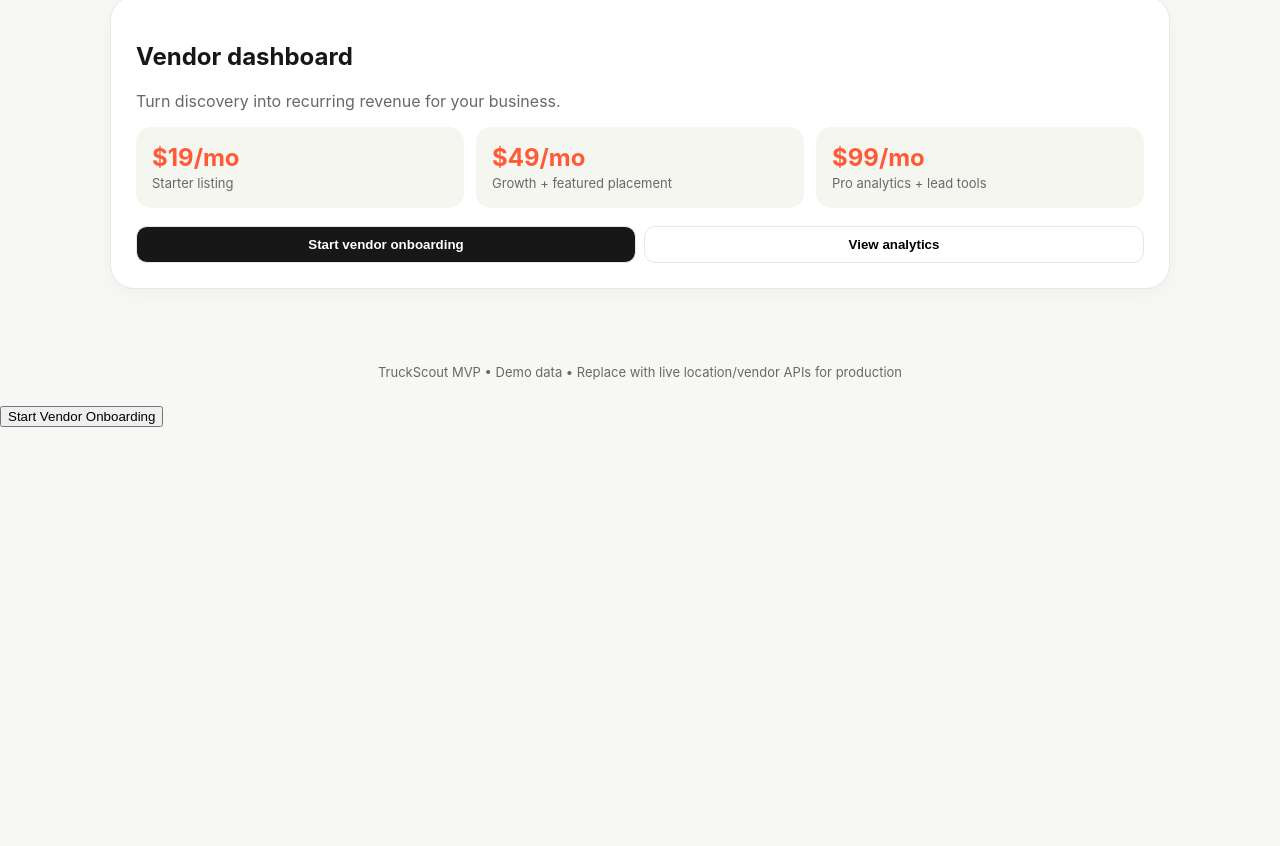
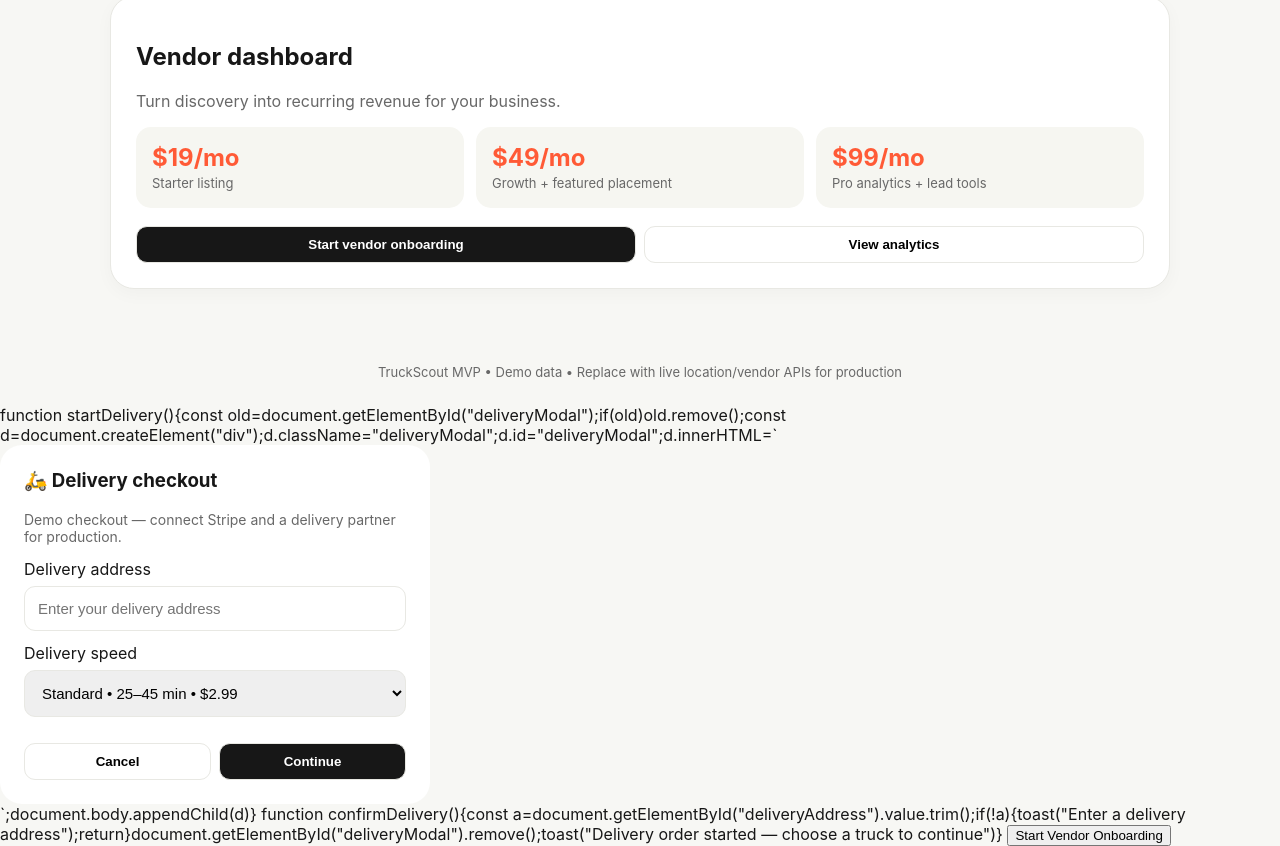
Before and after one commit to marcjr91277-oss/TruckScout, a plain HTML site: page index.html in a window 1280 px wide. Shown: the part 2253-3099 px from the top of the page. Before the commit the page ends 2680 px from the top, so only its background shows below. Drawn offline with nearby package versions, Linux system fonts and the light colour scheme.

Commit message:
Update index.html

```diff
--- a/index.html
+++ b/index.html
@@ -134,7 +134,9 @@ window.addEventListener("load",initMap);
 function startDelivery(){const old=document.getElementById("deliveryModal");if(old)old.remove();const d=document.createElement("div");d.className="deliveryModal";d.id="deliveryModal";d.innerHTML=`<div class="deliverySheet"><h3>🛵 Delivery checkout</h3><p style="color:var(--muted);font-size:14px">Demo checkout — connect Stripe and a delivery partner for production.</p><label>Delivery address</label><input id="deliveryAddress" placeholder="Enter your delivery address"><label>Delivery speed</label><select><option>Standard • 25–45 min • $2.99</option><option>Priority • 15–30 min • $5.99</option></select><div class="actions"><button onclick="document.getElementById('deliveryModal').remove()">Cancel</button><button class="primary" onclick="confirmDelivery()">Continue</button></div></div>`;document.body.appendChild(d)}
 function confirmDelivery(){const a=document.getElementById("deliveryAddress").value.trim();if(!a){toast("Enter a delivery address");return}document.getElementById("deliveryModal").remove();toast("Delivery order started — choose a truck to continue")}
 </script>
-<script> src="https://unpkg.com/leaflet@1.9.4/dist/leaflet.js">function startDelivery(){const old=document.getElementById("deliveryModal");if(old)old.remove();const d=document.createElement("div");d.className="deliveryModal";d.id="deliveryModal";d.innerHTML=`<div class="deliverySheet"><h3>🛵 Delivery checkout</h3><p style="color:var(--muted);font-size:14px">Demo checkout — connect Stripe and a delivery partner for production.</p><label>Delivery address</label><input id="deliveryAddress" placeholder="Enter your delivery address"><label>Delivery speed</label><select><option>Standard • 25–45 min • $2.99</option><option>Priority • 15–30 min • $5.99</option></select><div class="actions"><button onclick="document.getElementById('deliveryModal').remove()">Cancel</button><button class="primary" onclick="confirmDelivery()">Continue</button></div></div>`;document.body.appendChild(d)}
+<script> src="https://unpkg.com/leaflet@1.9.4/dist/leaflet.js">
+ </script>
+function startDelivery(){const old=document.getElementById("deliveryModal");if(old)old.remove();const d=document.createElement("div");d.className="deliveryModal";d.id="deliveryModal";d.innerHTML=`<div class="deliverySheet"><h3>🛵 Delivery checkout</h3><p style="color:var(--muted);font-size:14px">Demo checkout — connect Stripe and a delivery partner for production.</p><label>Delivery address</label><input id="deliveryAddress" placeholder="Enter your delivery address"><label>Delivery speed</label><select><option>Standard • 25–45 min • $2.99</option><option>Priority • 15–30 min • $5.99</option></select><div class="actions"><button onclick="document.getElementById('deliveryModal').remove()">Cancel</button><button class="primary" onclick="confirmDelivery()">Continue</button></div></div>`;document.body.appendChild(d)}
 function confirmDelivery(){const a=document.getElementById("deliveryAddress").value.trim();if(!a){toast("Enter a delivery address");return}document.getElementById("deliveryModal").remove();toast("Delivery order started — choose a truck to continue")}
 </script>
  <button id="start-vendor-onboarding">Start Vendor Onboarding</button> </body>
```
